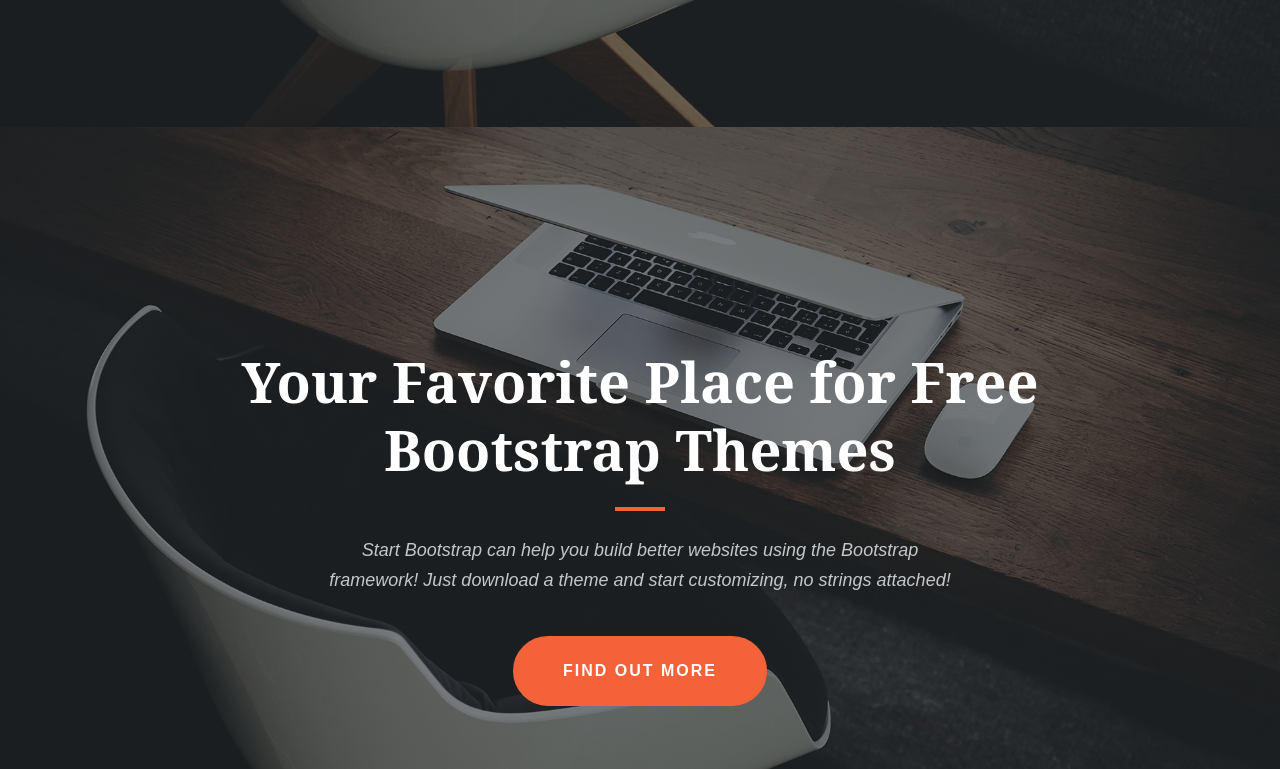
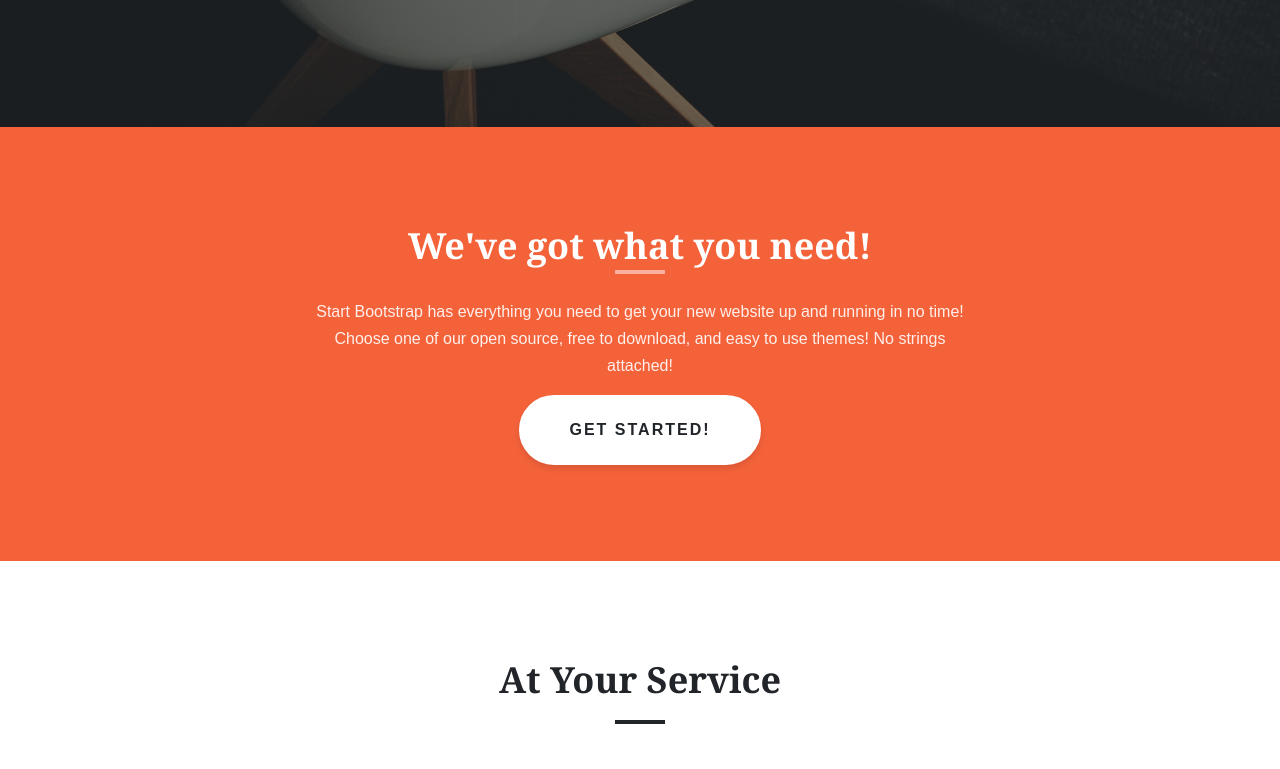
Before and after one commit to BelalQuqas/Custom-library-Task, a plain HTML site: page index.html in a window 1280 px wide. Shown: the part 673-1442 px from the top of the page. Drawn offline with Linux system fonts and the light colour scheme.

Commit message:
fix hero section

```diff
--- a/index.html
+++ b/index.html
@@ -41,18 +41,7 @@
                 <span class="btn btn-primary btn-lg">Find Out More</span>
             </div>
         </section>
-        <main>
 
-            <section class="hero" id="hero">
-                <div class="hero-content">
-                    <h1>Your Favorite Place for Free Bootstrap Themes</h1>
-                    <div class="divider"></div>
-                    <p>Start Bootstrap can help you build better websites using the Bootstrap framework! Just download a
-                        theme and
-                        start customizing, no strings attached!</p>
-                    <span class="btn btn-primary btn-lg">Find Out More</span>
-                </div>
-            </section>
             <section class="section-lg bg-primary text-center white" id="about">
                 <div class="container">
                     <h2>We've got what you need!</h2>
```
